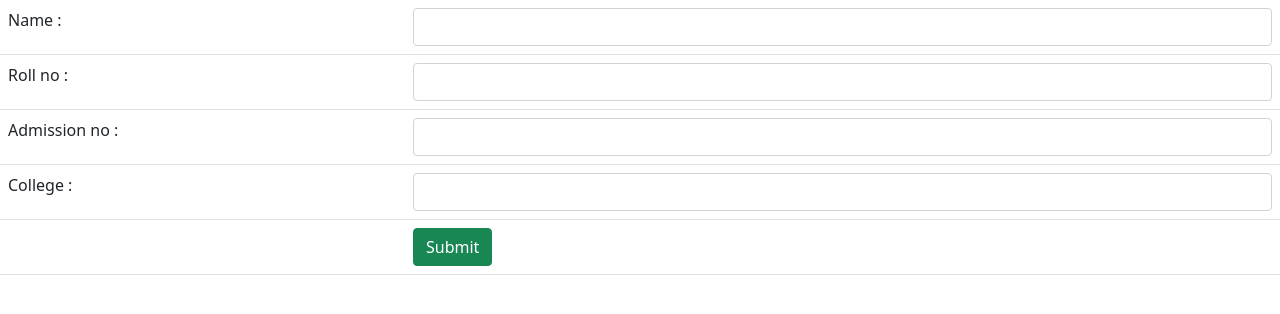
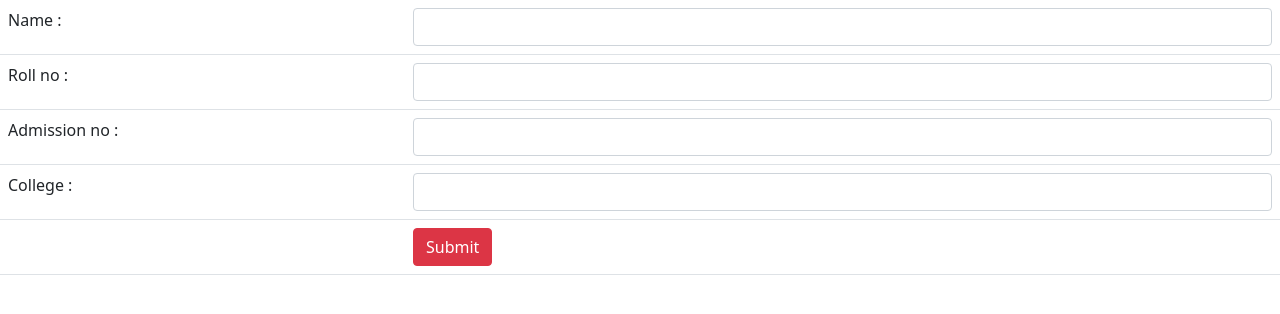
Before and after one commit to nishamr65/myweb, a plain HTML site: page student.html in a window 1280 px wide. Drawn offline with nearby package versions, Linux system fonts and the light colour scheme.

Commit message:
student file changed

```diff
--- a/student.html
+++ b/student.html
@@ -28,7 +28,7 @@
        </tr>
        <tr>
            <td></td>
-           <td><button class="btn btn-success">  Submit</button></td>
+           <td><button class="btn btn-danger">  Submit</button></td>
        </tr>
    </table>
 </body>
```
